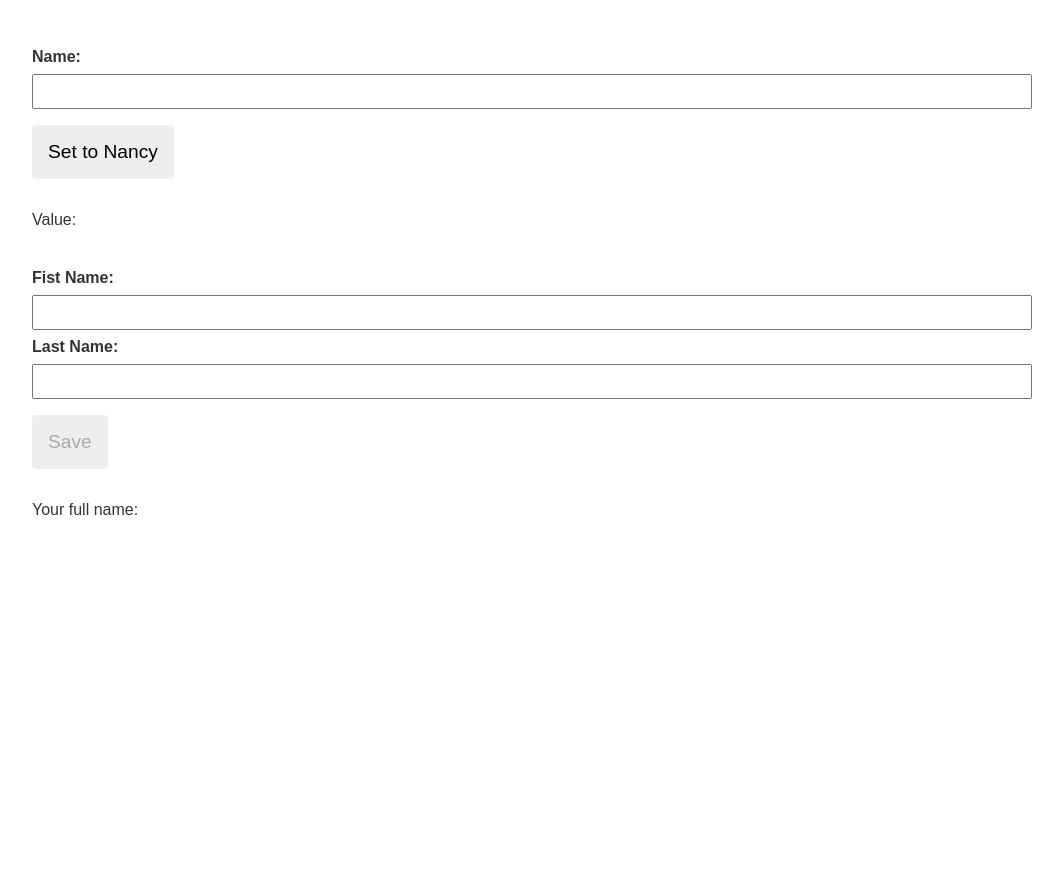
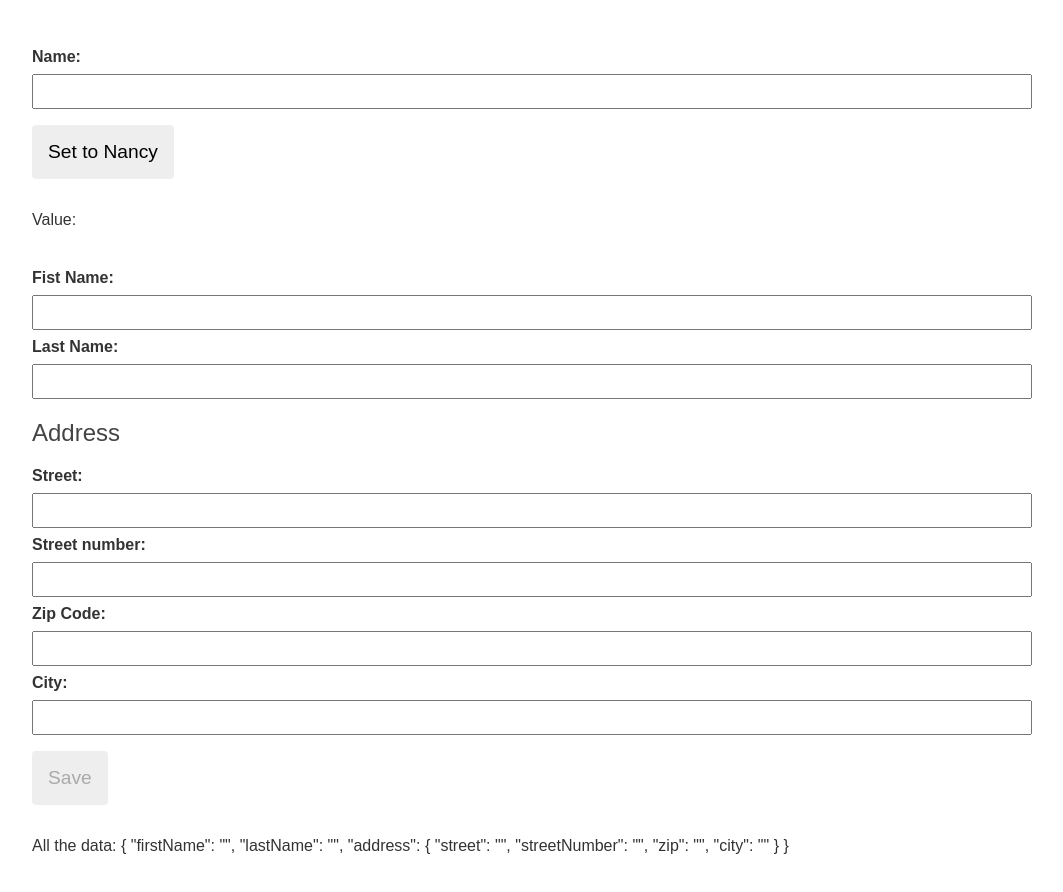
Before and after one commit to grossmann94/angular-reactive-forms, an Angular app: page / in a window 1280 px wide. Shown: the top 892 px of the page, without its empty margins (108-1171 px from the left). Before the commit the page ends 800 px from the top, so only its background shows below. Built offline with nearby package versions, Linux system fonts and the light colour scheme.

Commit message:
added address as a nested form component

```diff
--- a/src/app/profile-editor/profile-editor.component.html
+++ b/src/app/profile-editor/profile-editor.component.html
@@ -5,10 +5,23 @@
   <label for="last-name">Last Name: </label>
   <input id="last-name" type="text" formControlName="lastName" required />
 
+  <div formGroupName="address">
+    <h2>Address</h2>
+
+    <label for="street">Street: </label>
+    <input id="street" type="text" formControlName="street" />
+
+    <label for="streetNumber">Street number: </label>
+    <input id="streetNumber" type="text" formControlName="streetNumber" />
+
+    <label for="zip">Zip Code: </label>
+    <input id="zip" type="text" formControlName="zip" />
+
+    <label for="city">City: </label>
+    <input id="city" type="text" formControlName="city" />
+  </div>
+
   <button type="submit" [disabled]="!profileForm.valid">Save</button>
 </form>
 
-<p>
-  Your full name: {{ profileForm.value.firstName }}
-  {{ profileForm.value.lastName }}
-</p>
+<p>All the data: {{ profileForm.value | json }}</p>
--- a/src/app/profile-editor/profile-editor.component.ts
+++ b/src/app/profile-editor/profile-editor.component.ts
@@ -10,10 +10,16 @@ export class ProfileEditorComponent {
   profileForm = new FormGroup({
     firstName: new FormControl(''),
     lastName: new FormControl(''),
+
+    address: new FormGroup({
+      street: new FormControl(''),
+      streetNumber: new FormControl(''),
+      zip: new FormControl(''),
+      city: new FormControl(''),
+    }),
   });
 
   onSubmit() {
     console.warn(this.profileForm.value);
-    console.log(this.profileForm.valid);
   }
 }
```
